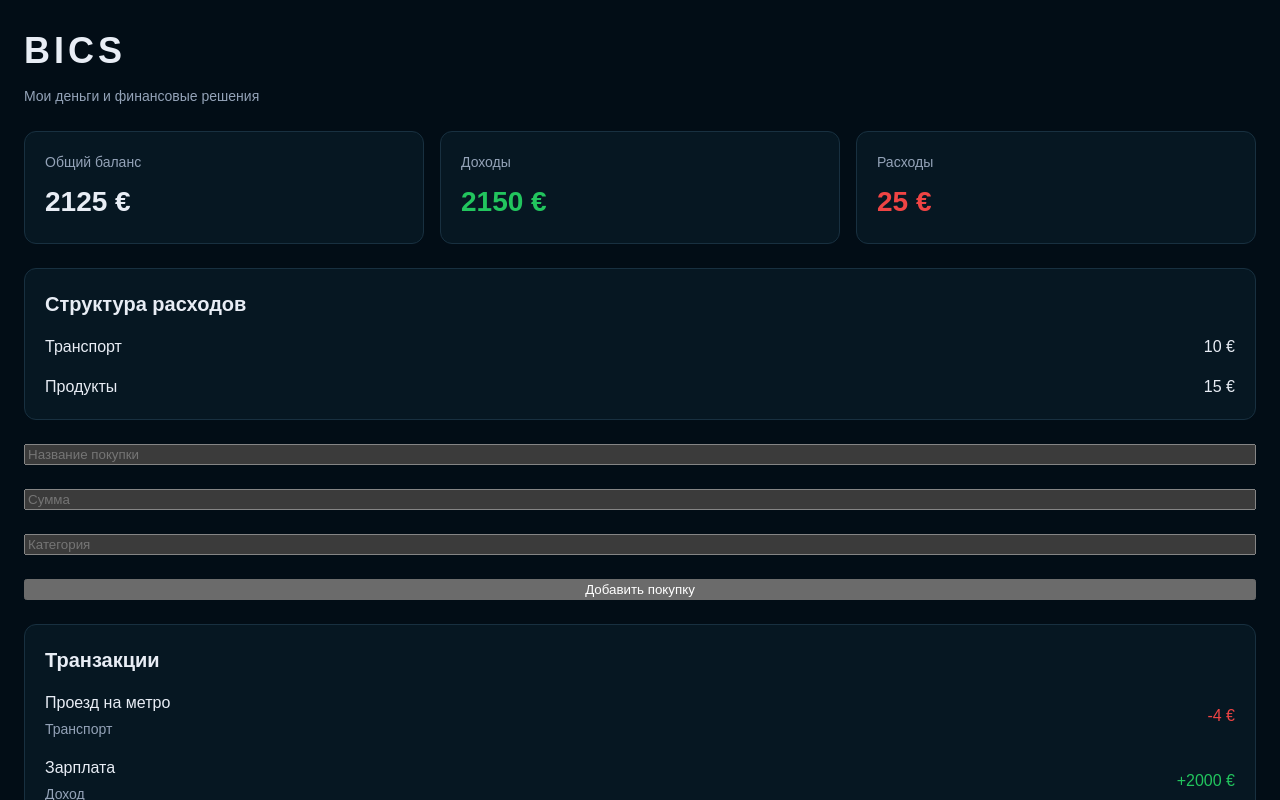
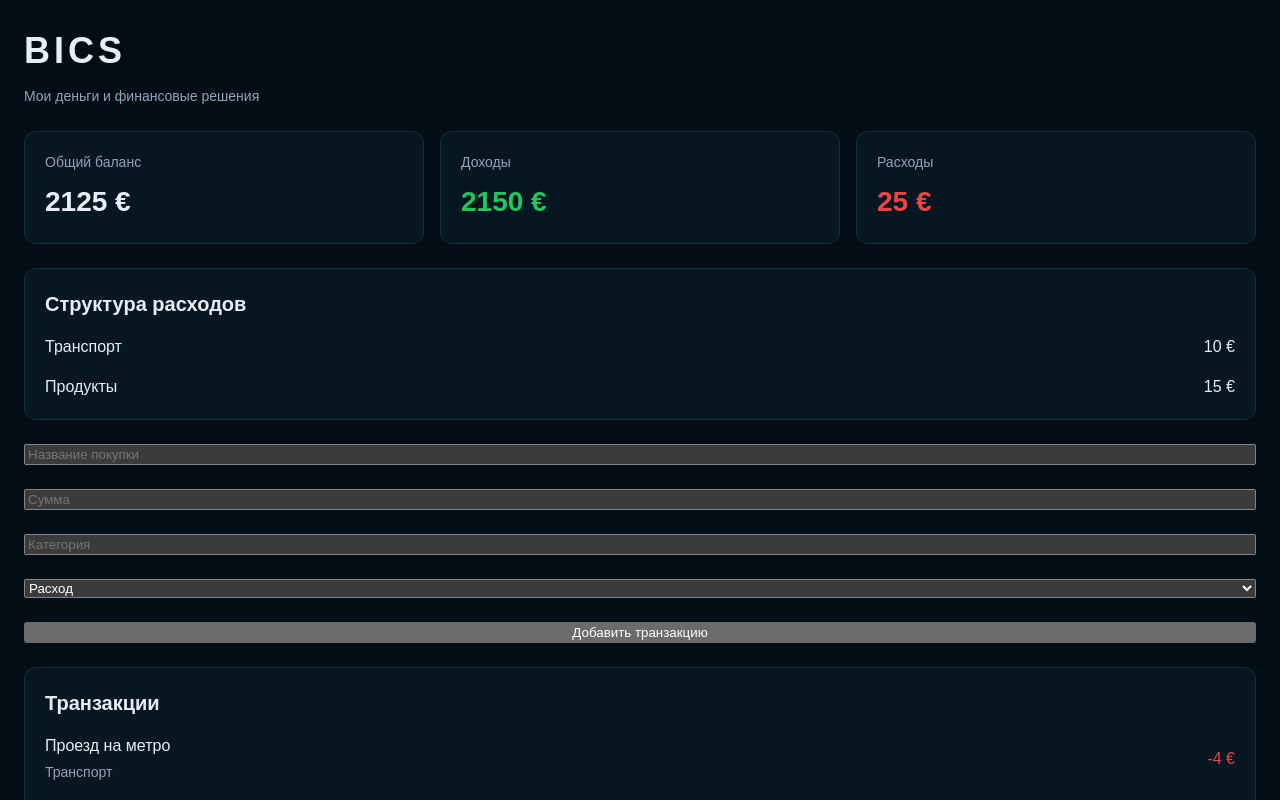
Before and after one commit to iwan-semjonow-dev/BICS, a React (Vite) app: page / in a window 1280 px wide. Shown: the top 800 px of the page. Built offline with nearby package versions, Linux system fonts and the light colour scheme.

Commit message:
Add income and expense transaction type selection

```diff
--- a/src/App.tsx
+++ b/src/App.tsx
@@ -12,6 +12,7 @@ function App() {
   const [title, setTitle] = useState("");
   const [amount, setAmount] = useState("");
   const [category, setCategory] = useState("");
+  const [type, setType] = useState<"expense" | "income">("expense");
 
   const [transactions, setTransactions] = useState<Transaction[]>([
     {
@@ -111,7 +112,7 @@ function App() {
       title: title.trim(),
       category: category.trim(),
       amount: numericAmount,
-      type: "expense"
+      type: type
     };
     setTransactions([...transactions, newTransaction]);
     setTitle("");
@@ -129,9 +130,22 @@ function App() {
       </div>
       <ExpenseStructure expenses={expenseSummaries} />
       <input type="text" placeholder="Название покупки" value={title} onChange={(event) => setTitle(event.target.value)} />
-      <input type="number" placeholder="Сумма" value={amount} onChange = {(event) => setAmount(event.target.value)} step="0.01" />
-      <input type="text" placeholder="Категория" value={category} onChange = {(event) => setCategory(event.target.value)} />
-      <button onClick={handleAddTransaction}>Добавить покупку</button>
+      <input type="number" placeholder="Сумма" value={amount} onChange={(event) => setAmount(event.target.value)} step="0.01" />
+      <input type="text" placeholder="Категория" value={category} onChange={(event) => setCategory(event.target.value)} />
+      <select
+        value={type}
+        onChange={(event) => {
+          const selectedType = event.target.value;
+
+          if (selectedType === "expense" || selectedType === "income") {
+            setType(selectedType);
+          }
+        }}
+      >
+        <option value="expense">Расход</option>
+        <option value="income">Доход</option>
+      </select>
+      <button onClick={handleAddTransaction}>Добавить транзакцию</button>
       <Transactions transactions={transactions} />
     </div>
   )
```
